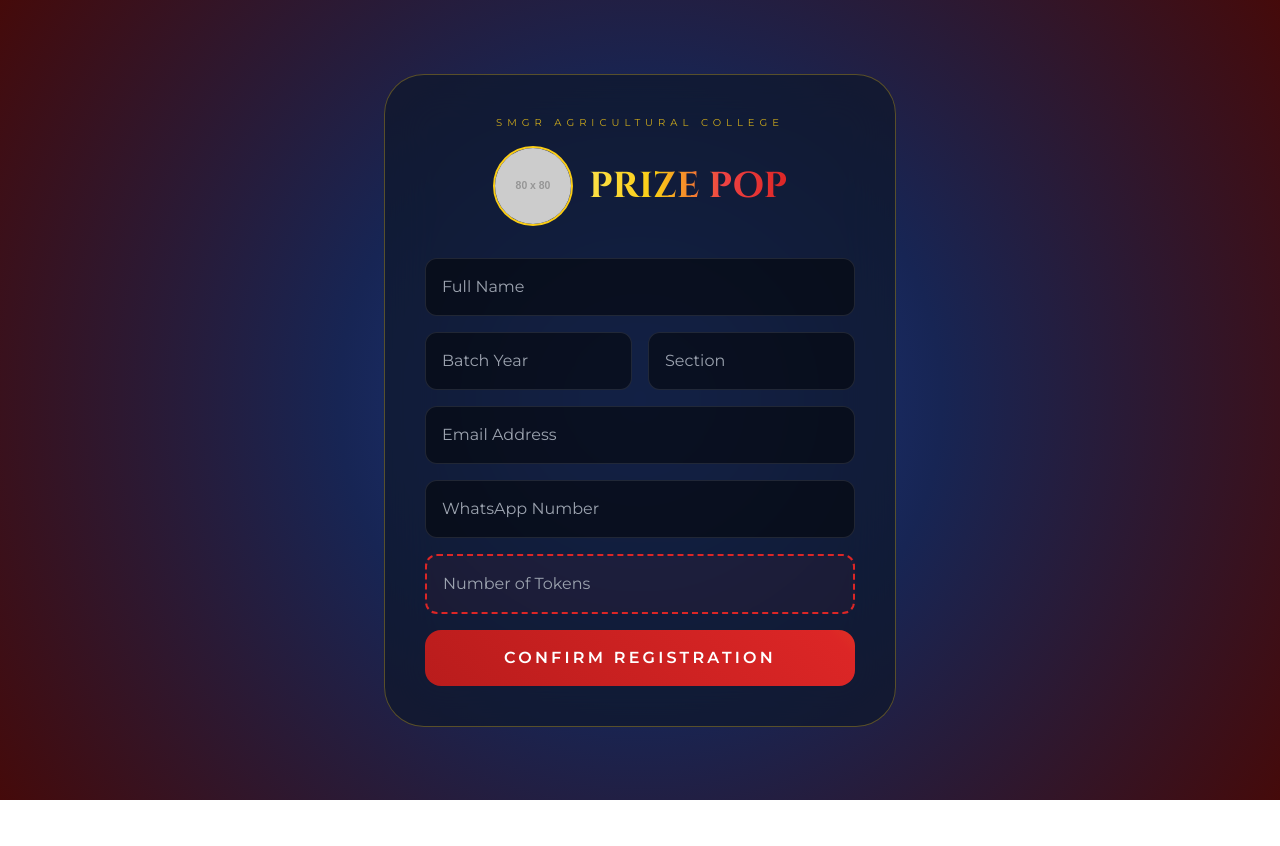
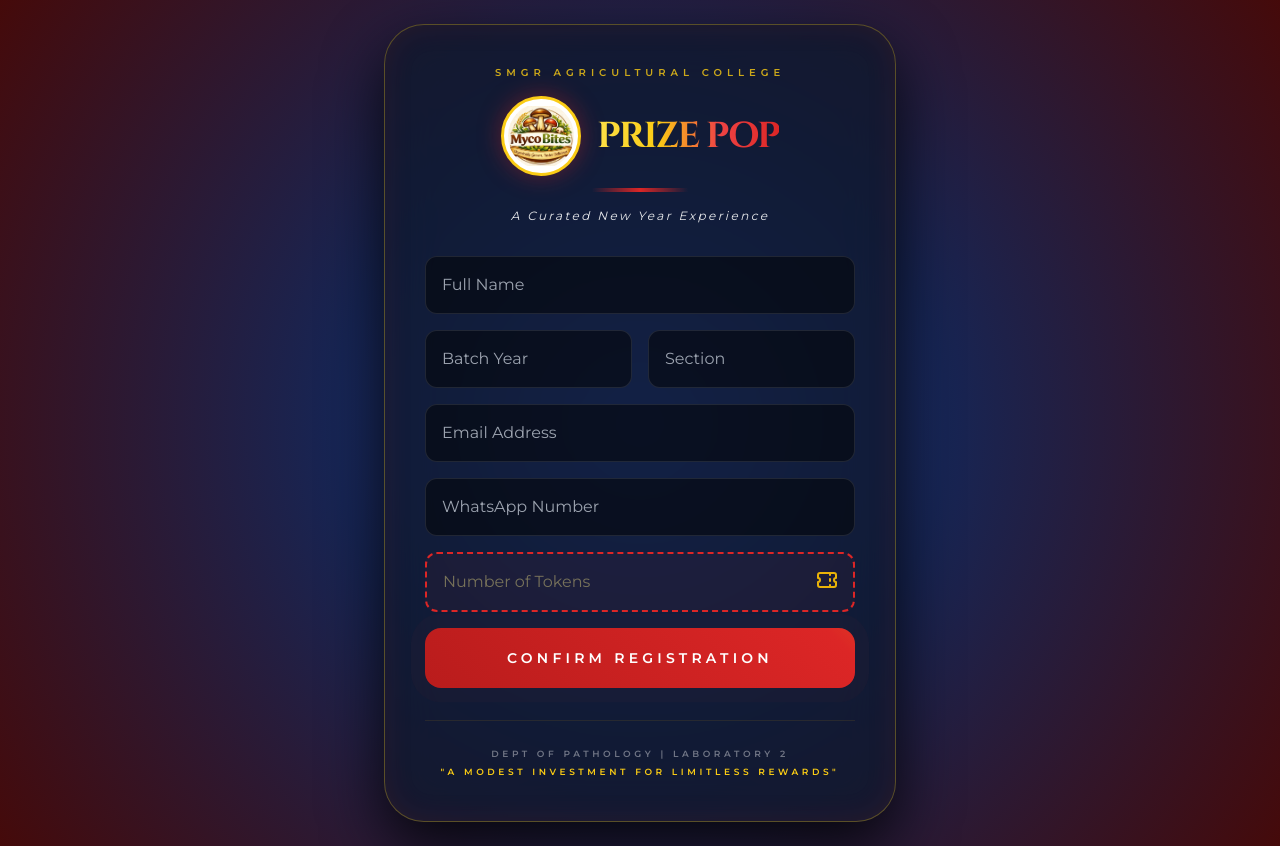
Before and after one commit to Lanka-Swathi134/prize, a website: page public/index.html in a window 1280 px wide. Before the commit the page ends 800 px from the top, so only its background shows below. Drawn offline with nearby package versions, Linux system fonts and the light colour scheme; placeholder pictures from the web are drawn by us.

Commit message:
Update index.html

```diff
--- a/public/index.html
+++ b/public/index.html
@@ -9,81 +9,143 @@
     <style>
         body {
             font-family: 'Montserrat', sans-serif;
+            /* High-energy Blue & Deep Red Background */
             background: radial-gradient(circle at center, #1e3a8a 0%, #172554 40%, #450a0a 100%);
             min-height: 100vh;
             display: flex;
-            align-items: center; justify-content: center;
-            padding: 1.5rem; margin: 0;
+            align-items: center;
+            justify-content: center;
+            padding: 1.5rem;
+            margin: 0;
         }
         .serif-font { font-family: 'Cinzel', serif; }
+
         .gold-gradient-text {
             background: linear-gradient(to right, #fde047, #facc15, #ef4444, #dc2626);
-            -webkit-background-clip: text; background-clip: text;
-            -webkit-text-fill-color: transparent; display: inline-block;
+            -webkit-background-clip: text;
+            background-clip: text;
+            -webkit-text-fill-color: transparent;
+            display: inline-block;
         }
+
         .glass-panel {
             background: rgba(15, 23, 42, 0.7);
-            backdrop-filter: blur(25px); -webkit-backdrop-filter: blur(25px);
+            backdrop-filter: blur(25px);
+            -webkit-backdrop-filter: blur(25px);
             border: 1px solid rgba(250, 204, 21, 0.3);
-            border-radius: 2.5rem; padding: 2.5rem;
-            width: 100%; max-width: 32rem; position: relative;
+            box-shadow: 0 25px 60px rgba(0, 0, 0, 0.8), inset 0 0 30px rgba(220, 38, 38, 0.1);
+            border-radius: 2.5rem;
+            padding: 2.5rem;
+            width: 100%;
+            max-width: 32rem;
         }
+
         .input-field {
             background: rgba(0, 0, 0, 0.5);
             border: 1px solid rgba(255, 255, 255, 0.1);
-            color: white; width: 100%; padding: 1rem; border-radius: 0.75rem; outline: none;
+            color: white;
+            transition: all 0.3s cubic-bezier(0.4, 0, 0.2, 1);
         }
-        .token-input { border: 2px dashed #dc2626; background: rgba(220, 38, 38, 0.05); }
+        .input-field:focus {
+            border-color: #facc15;
+            box-shadow: 0 0 20px rgba(250, 204, 21, 0.2);
+            background: rgba(30, 58, 138, 0.4);
+        }
+
+        /* Number of Tokens styling - Red/Yellow accent */
+        .token-input {
+            border: 2px dashed #dc2626;
+            background: rgba(220, 38, 38, 0.05);
+        }
+        .token-input:focus {
+            border-style: solid;
+            border-color: #facc15;
+        }
+
         .primary-btn {
             background: linear-gradient(45deg, #b91c1c, #dc2626, #facc15);
-            background-size: 200% auto; color: white; font-weight: 800;
-            width: 100%; py: 1.25rem; border-radius: 1rem; transition: 0.5s;
+            background-size: 200% auto;
+            color: white;
+            font-weight: 800;
+            transition: 0.5s;
+            animation: pulse-red 2s infinite;
         }
-        #successMessage {
-            display: none; position: absolute; inset: 0;
-            background: rgba(15, 23, 42, 0.95); z-index: 50;
-            flex-direction: column; align-items: center; justify-content: center;
-            text-align: center; border-radius: 2.5rem; padding: 2rem;
+        .primary-btn:hover {
+            background-position: right center;
+            transform: scale(1.03);
+            box-shadow: 0 0 30px rgba(220, 38, 38, 0.5);
+        }
+
+        @keyframes pulse-red {
+            0% { box-shadow: 0 0 0 0 rgba(220, 38, 38, 0.5); }
+            70% { box-shadow: 0 0 0 15px rgba(220, 38, 38, 0); }
+            100% { box-shadow: 0 0 0 0 rgba(220, 38, 38, 0); }
+        }
+
+        .logo-img {
+            height: 80px;
+            width: 80px;
+            object-fit: contain;
+            border-radius: 50%;
+            background: white;
+            padding: 4px;
+            border: 3px solid #facc15;
+            box-shadow: 0 0 25px rgba(220, 38, 38, 0.4);
         }
     </style>
 </head>
 <body>
-    <div class="glass-panel">
-        <div id="successMessage">
-            <h2 class="serif-font gold-gradient-text text-3xl font-bold mb-2">SUCCESS!</h2>
-            <p class="text-white/80 mb-6">Registration Complete.</p>
-            <button onclick="window.location.reload()" class="text-yellow-400 border border-yellow-400 px-6 py-2 rounded-lg">Back</button>
-        </div>
+    <div class="glass-panel" id="mainCard">
+        <div class="text-center mb-8">
+            <h2 class="text-yellow-400/80 text-[10px] font-bold tracking-[0.5em] uppercase mb-4">SMGR Agricultural College</h2>
 
-        <div class="text-center mb-8">
-            <h2 class="text-yellow-400/80 text-[10px] tracking-[0.5em] uppercase mb-4">SMGR Agricultural College</h2>
             <div class="flex items-center justify-center gap-4 mb-3">
-                <img src="logo.jpeg" alt="Logo" class="w-20 h-20 rounded-full border-2 border-yellow-400 object-cover" onerror="this.src='https://via.placeholder.com/80'">
-                <h1 class="serif-font gold-gradient-text text-4xl font-extrabold">PRIZE POP</h1>
+                <img src="logo.jpeg.jpeg" alt="Logo" class="logo-img" onerror="this.style.display='none'">
+                <h1 class="serif-font gold-gradient-text text-4xl font-extrabold tracking-tighter">PRIZE POP</h1>
             </div>
+
+            <div class="h-1 w-24 bg-gradient-to-r from-transparent via-[#dc2626] to-transparent mx-auto mb-4"></div>
+            <p class="text-white/90 font-medium italic text-xs tracking-[0.2em]">A Curated New Year Experience</p>
         </div>
 
         <form id="regForm" class="space-y-4">
-            <input type="text" name="name" required class="input-field" placeholder="Full Name">
+            <input type="text" name="name" required class="input-field w-full p-4 rounded-xl outline-none" placeholder="Full Name">
+
             <div class="grid grid-cols-2 gap-4">
-                <input type="text" name="year" required class="input-field" placeholder="Batch Year">
-                <input type="text" name="section" required class="input-field" placeholder="Section">
+                <input type="text" name="year" required class="input-field p-4 rounded-xl outline-none" placeholder="Batch Year">
+                <input type="text" name="section" required class="input-field p-4 rounded-xl outline-none" placeholder="Section">
             </div>
-            <input type="email" name="email" required class="input-field" placeholder="Email Address">
-            <input type="text" name="phone" required class="input-field" placeholder="WhatsApp Number">
+
+            <input type="email" name="email" required class="input-field w-full p-4 rounded-xl outline-none" placeholder="Email Address">
+            <input type="text" name="phone" required class="input-field w-full p-4 rounded-xl outline-none" placeholder="WhatsApp Number">
 
             <div class="relative">
-                <input type="number" name="tokens" required min="1" class="input-field token-input" placeholder="Number of Tokens">
+                <input type="number" name="tokens" required min="1" class="input-field token-input w-full p-4 rounded-xl outline-none placeholder:text-yellow-200/40" placeholder="Number of Tokens">
+                <span class="absolute right-4 top-4 text-yellow-500">
+                    <svg xmlns="http://www.w3.org/2000/svg" class="h-6 w-6" fill="none" viewBox="0 0 24 24" stroke="currentColor">
+                        <path stroke-linecap="round" stroke-linejoin="round" stroke-width="2" d="M15 5v2m0 4v2m0 4v2M5 5a2 2 0 00-2 2v3a2 2 0 110 4v3a2 2 0 002 2h14a2 2 0 002-2v-3a2 2 0 110-4V7a2 2 0 00-2-2H5z" />
+                    </svg>
+                </span>
             </div>
 
-            <button type="submit" class="primary-btn py-4 uppercase tracking-[0.2em] mt-4">Confirm Registration</button>
+            <button type="submit" class="primary-btn w-full py-5 rounded-2xl uppercase tracking-[0.3em] text-sm mt-4">
+                CONFIRM REGISTRATION
+            </button>
         </form>
+
+        <div class="mt-8 pt-6 border-t border-yellow-500/10 text-center">
+            <p class="text-white/40 text-[9px] uppercase tracking-[0.4em] font-semibold leading-loose">
+                Dept of Pathology | Laboratory 2<br>
+                <span class="text-yellow-400">"A Modest Investment for Limitless Rewards"</span>
+            </p>
+        </div>
     </div>
 
     <script>
-        document.getElementById('regForm').addEventListener('submit', async (e) => {
+        document.getElementById('regForm').addEventListener('submit', (e) => {
             e.preventDefault();
-            document.getElementById('successMessage').style.display = 'flex';
+            const tokenCount = e.target.tokens.value;
+            alert(`🔥 Registration Confirmed! Tokens secured: ${tokenCount}`);
         });
     </script>
 </body>
```
